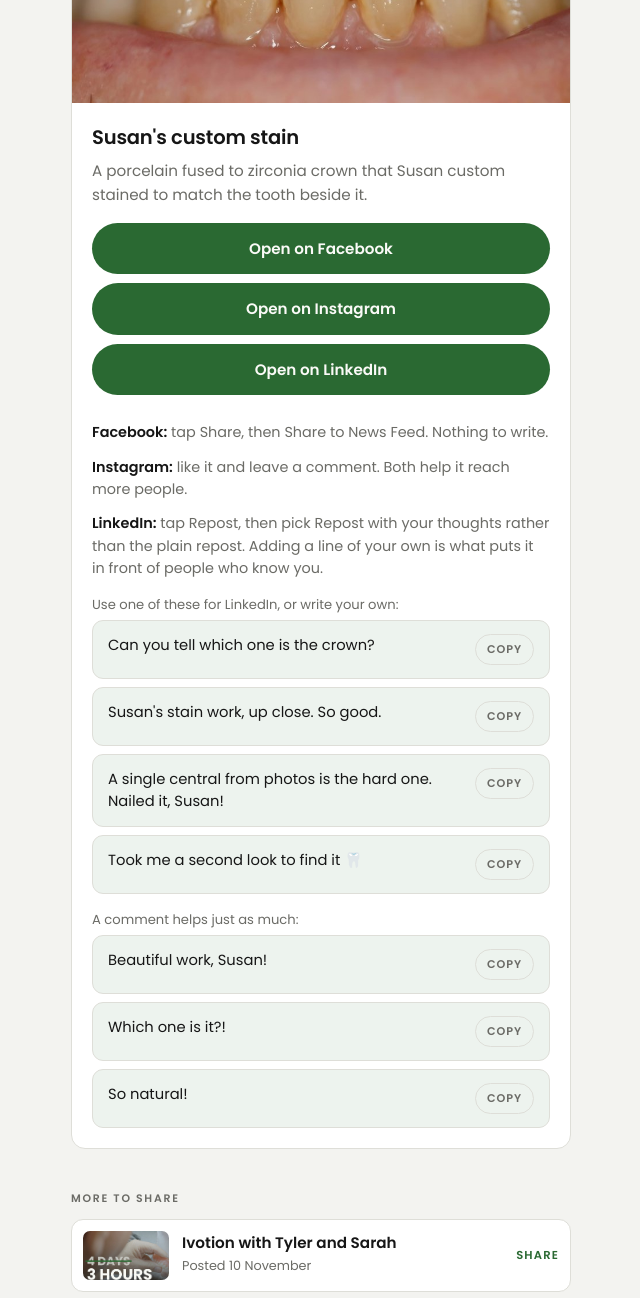
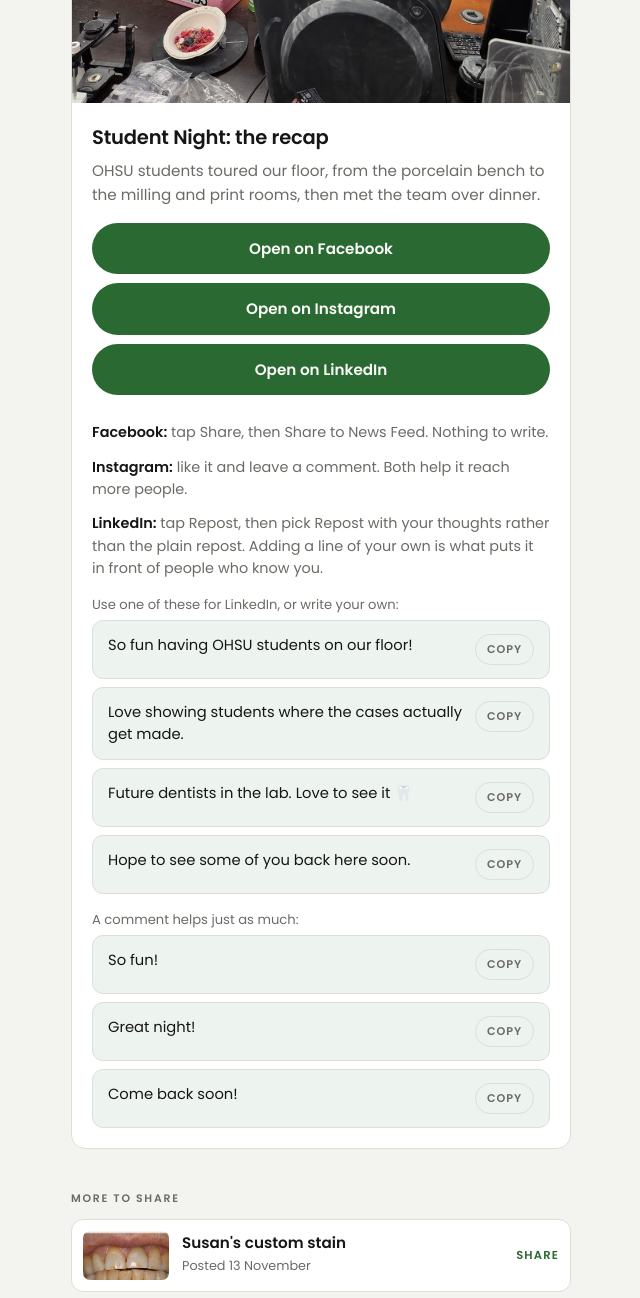
Before and after one commit to mb-share/artisan, a plain HTML site: page index.html in a window 1280 px wide. Shown: the part 660-1958 px from the top of the page, without its empty margins (319-959 px from the left). Drawn offline with Linux system fonts and the light colour scheme.

Commit message:
Add Student Night recap

```diff
--- a/index.html
+++ b/index.html
@@ -136,10 +136,31 @@ footer p{margin:0 0 6px}
 
 <script>
 /* ---- The only block that changes between updates. Newest first. ---- */
-var UPDATED = "13 November 2026";
+var UPDATED = "16 November 2026";
 
 /* live: false keeps a post off the page until it is published. */
 var POSTS = [
+  {
+    live: true,
+    title: "Student Night: the recap",
+    blurb: "OHSU students toured our floor, from the porcelain bench to the milling and print rooms, then met the team over dinner.",
+    img: "img/post-student-night-recap.jpg",
+    posted: "16 November",
+    fb: "https://www.facebook.com/permalink.php?story_fbid=pfbid0BFkqjnU6HpDbd15VzCtLDSuH9zBWSzZLdvd3hRvTwhUSgVjuSJjK4TuEWsAw2TbPl&id=100067380452806",
+    li: "https://www.linkedin.com/feed/update/urn:li:activity:7528155025592926208/",
+    ig: "https://www.instagram.com/p/Dfz8xjZmQze/",
+    lines: [
+      "So fun having OHSU students on our floor!",
+      "Love showing students where the cases actually get made.",
+      "Future dentists in the lab. Love to see it 🦷",
+      "Hope to see some of you back here soon."
+    ],
+    comments: [
+      "So fun!",
+      "Great night!",
+      "Come back soon!"
+    ]
+  },
   {
     live: true,
     title: "Susan's custom stain",
```
Also changed, not shown: img/post-student-night-recap.jpg (added).
